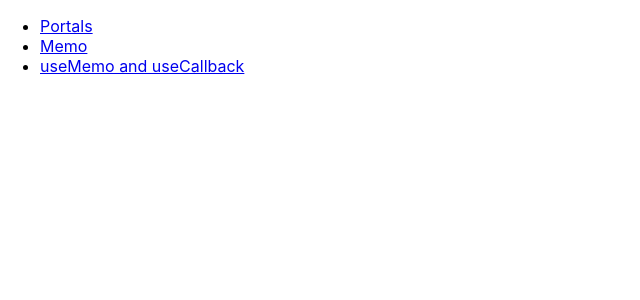
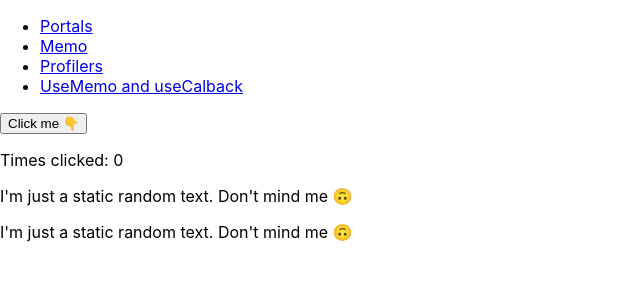
Before and after one commit to pszymanski95/react-playground, a React (Create React App) app: page /profilers in a window 1280 px wide. Shown: the top 300 px of the page, without its empty margins (0-640 px from the left). Built offline with nearby package versions, Linux system fonts and the light colour scheme.

Commit message:
Add profiler

```diff
--- a/src/App.jsx
+++ b/src/App.jsx
@@ -1,13 +1,32 @@
-import {
-  BrowserRouter as Router,
-  Switch,
-  Route,
-  Link
-} from "react-router-dom";
+import { BrowserRouter as Router, Switch, Route, Link } from "react-router-dom";
 
-import { Portals } from './topics/portals/Portals';
-import { Memo } from './topics/memo/Memo';
-import { UseMemoUseCallback } from './topics/use-memo-use-callback/UseMemoUseCallback';
+import { Portals } from "./topics/portals/Portals";
+import { Memo } from "./topics/memo/Memo";
+import { Profilers } from "./topics/profilers/Profilers";
+import { UseMemoUseCallback } from "./topics/use-memo-use-callback/UseMemoUseCallback";
+
+const routes = [
+  {
+    path: "/portals",
+    name: "Portals",
+    component: <Portals />,
+  },
+  {
+    path: "/memo",
+    name: "Memo",
+    component: <Memo />,
+  },
+  {
+    path: "/profilers",
+    name: "Profilers",
+    component: <Profilers />,
+  },
+  {
+    path: "/use-memo-use-callback",
+    name: "UseMemo and useCalback",
+    component: <UseMemoUseCallback />,
+  },
+];
 
 const App = () => {
   return (
@@ -15,32 +34,24 @@ const App = () => {
       <div>
         <nav>
           <ul>
-            <li>
-              <Link to="/portals">Portals</Link>
-            </li>
-            <li>
-              <Link to="/memo">Memo</Link>
-            </li>
-            <li>
-              <Link to="/use-memo-use-callback">useMemo and useCallback</Link>
-            </li>
+            {routes.map(({ path, name }) => (
+              <li>
+                <Link to={path}>{name}</Link>
+              </li>
+            ))}
           </ul>
         </nav>
         <Switch>
-          <Route path="/portals">
-            <Portals />
-          </Route>
-          <Route path="/memo">
-            <Memo />
-          </Route>
-          <Route path="/use-memo-use-callback">
-            <UseMemoUseCallback />
-          </Route>
+          {routes.map(({ path, component }) => (
+            <Route exact path={path}>
+              {component}
+            </Route>
+          ))}
           <Route default path="/" />
         </Switch>
       </div>
     </Router>
   );
-}
+};
 
 export default App;
--- /dev/null
+++ b/src/topics/profilers/Profilers.jsx
@@ -0,0 +1,82 @@
+import { useState, Profiler, memo } from "react";
+
+/*
+    PROFILER
+
+  Profiler is a React built in component that tracks its children and calls a callback function on every rerender with additional details passed to it
+  This tool may help to find the critical components that takes too much time to render.
+
+  It takes two props:
+  - callback to call it on every render
+  - id to be sure which Profiler calls the callback
+*/
+
+export const Profilers = () => {
+  const [count, setCount] = useState(0);
+
+  const handleClick = () => {
+    setCount(count + 1);
+  };
+
+  /*
+    This is the callback function for Profiler. All arguments it takes are described below.
+  */
+  const handleRender = (...params) => {
+    const args = [
+      "id", // the "id" prop of the Profiler tree that has just committed
+      "phase", // either "mount" (if the tree just mounted) or "update" (if it re-rendered)
+      "actualDuration", // time spent rendering the committed update
+      "baseDuration", // estimated time to render the entire subtree without memoization
+      "startTime", // when React began rendering this update
+      "commitTime", // when React committed this update
+      "interactions", // the Set of interactions belonging to this update
+    ];
+
+    /*
+      All data is logged to the console.
+    */
+    console.log(
+      params.reduce(
+        (obj, param, index) => ({
+          ...obj,
+          [args[index]]: param,
+        }),
+        {}
+      )
+    );
+  };
+
+
+  /*
+    You can use many Profilers parallelly or nested.
+
+    When you click on the button, the component state is updated and rerender is caused.
+    Notice, how different data comes from callback of RandomText component and its memoized version 🙂
+  */
+  return (
+    <div>
+      <Profiler id="profiler" onRender={handleRender}>
+        <button onClick={handleClick}>Click me 👇</button>
+        <Profiler id="counter" onRender={handleRender}>
+          <Counter count={count} />
+        </Profiler>
+        <Profiler id="static-text" onRender={handleRender}>
+          <RandomText />
+        </Profiler>
+        <Profiler id="static-memoized-text" onRender={handleRender}>
+          <RandomMemoizedText />
+        </Profiler>
+      </Profiler>
+    </div>
+  );
+};
+
+const Counter = ({ count }) => {
+  return <p>Times clicked: {count}</p>;
+};
+
+const RandomText = () => {
+  return <p>I'm just a static random text. Don't mind me 🙃</p>;
+};
+
+const RandomMemoizedText = memo(RandomText);
```
Also changed, not shown: 1 other file (tests, documents, lock files or other folders).
